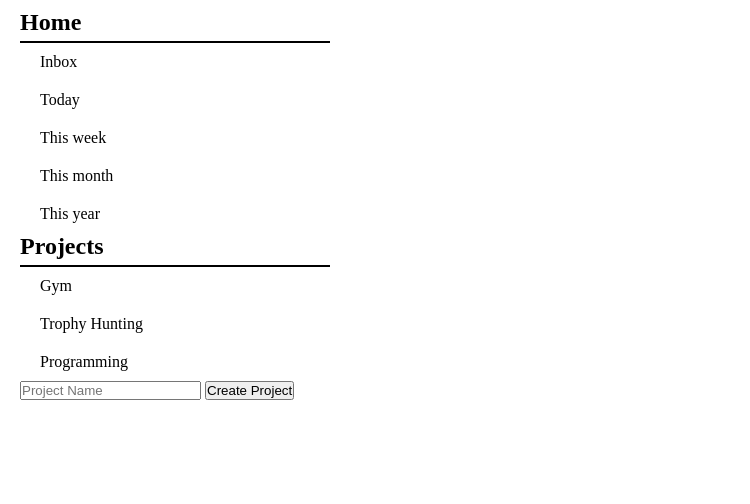
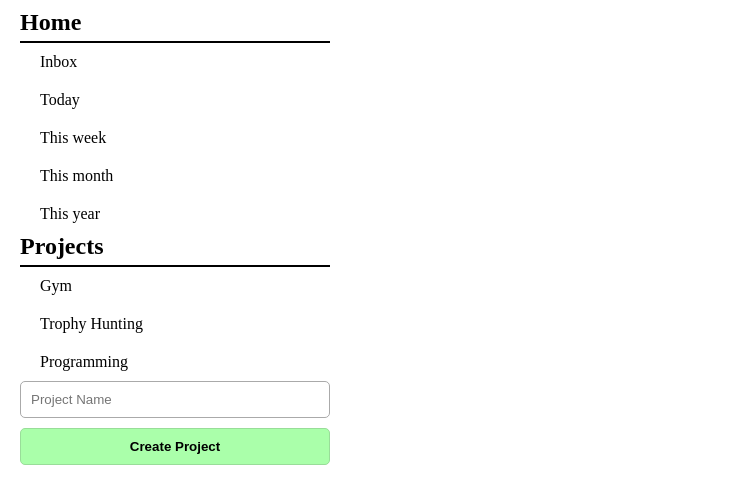
Before and after one commit to ARaza-13/todo-list, a plain HTML site: page index.html in a window 1280 px wide. Shown: the part 68-572 px from the top of the page, without its empty margins (0-750 px from the left). Drawn offline with Linux system fonts and the light colour scheme.

Commit message:
Applied styling to the projects form

```diff
--- a/styles.css
+++ b/styles.css
@@ -4,6 +4,7 @@
     box-sizing: border-box;
 }
 
+/* general */
 body {
     min-height: 100vh;
 }
@@ -32,6 +33,25 @@ body {
 
 .project {
     padding: 10px 20px;
+}
+
+/* add project form */
+.input-add-project {
+    border: 1px solid #aaa;
+    width: 100%;
+    border-radius: 5px;
+    padding: 10px;
+    margin-bottom: 10px;
+}
+
+.button-add-project {
+    border: 1px solid #99dd99;
+    background-color: #aaffaa;
+    font-weight: bold;
+    width: 100%;
+    padding: 10px 20px;
+    border-radius: 5px;
+    cursor: pointer;
 }
 
 /* tasks content */
```
